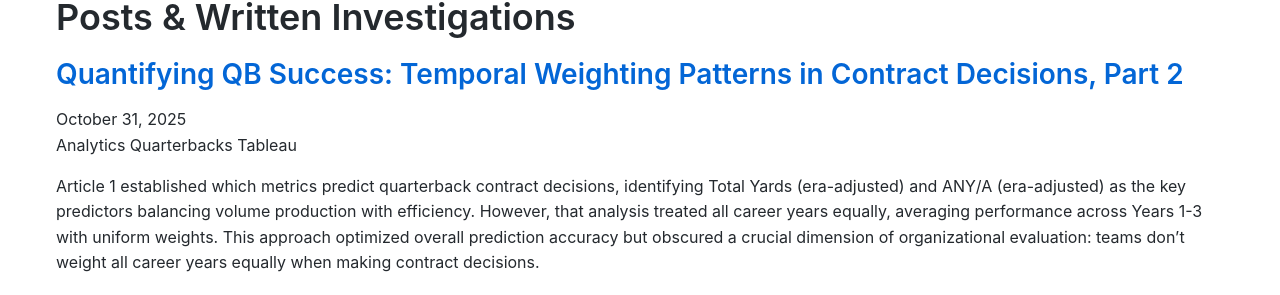
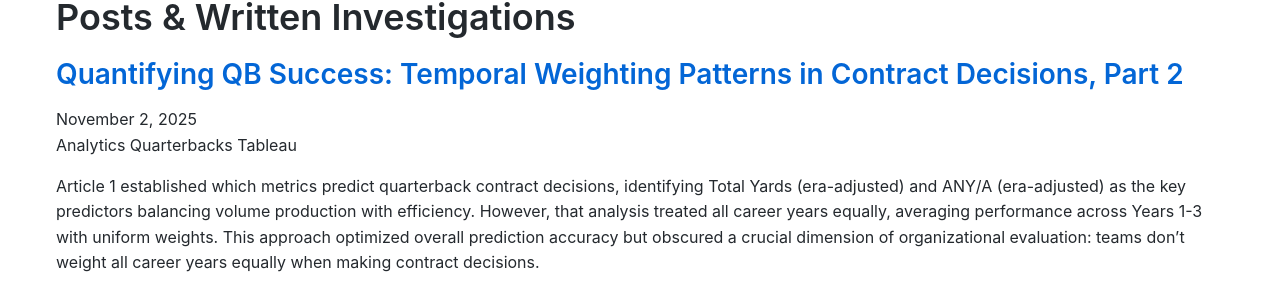
Before and after one commit to LordOfTheTrees/TreePage, a Jekyll site: the page built from pages/posts.md, in a window 1280 px wide. Shown: the part 212-507 px from the top of the page. Built offline with Jekyll 4.4.1, drawn with Linux system fonts in a browser that asks for light colours.

Commit message:
renamed:    _posts/2025-10-31-quantifying_QB_success_PT_2.md -> _posts/2025-11-02-quantifying_QB_success_PT_2.md

```diff
--- a/_posts/2025-10-31-quantifying_QB_success_PT_2.md
+++ b/_posts/2025-11-02-quantifying_QB_success_PT_2.md
@@ -1,7 +1,7 @@
 ---
 layout: post
 title: "Quantifying QB Success: Temporal Weighting Patterns in Contract Decisions, Part 2"
-date: 2025-10-31
+date: 2025-11-02
 categories: [Analytics, Quarterbacks, Tableau]
 ---
 
```
